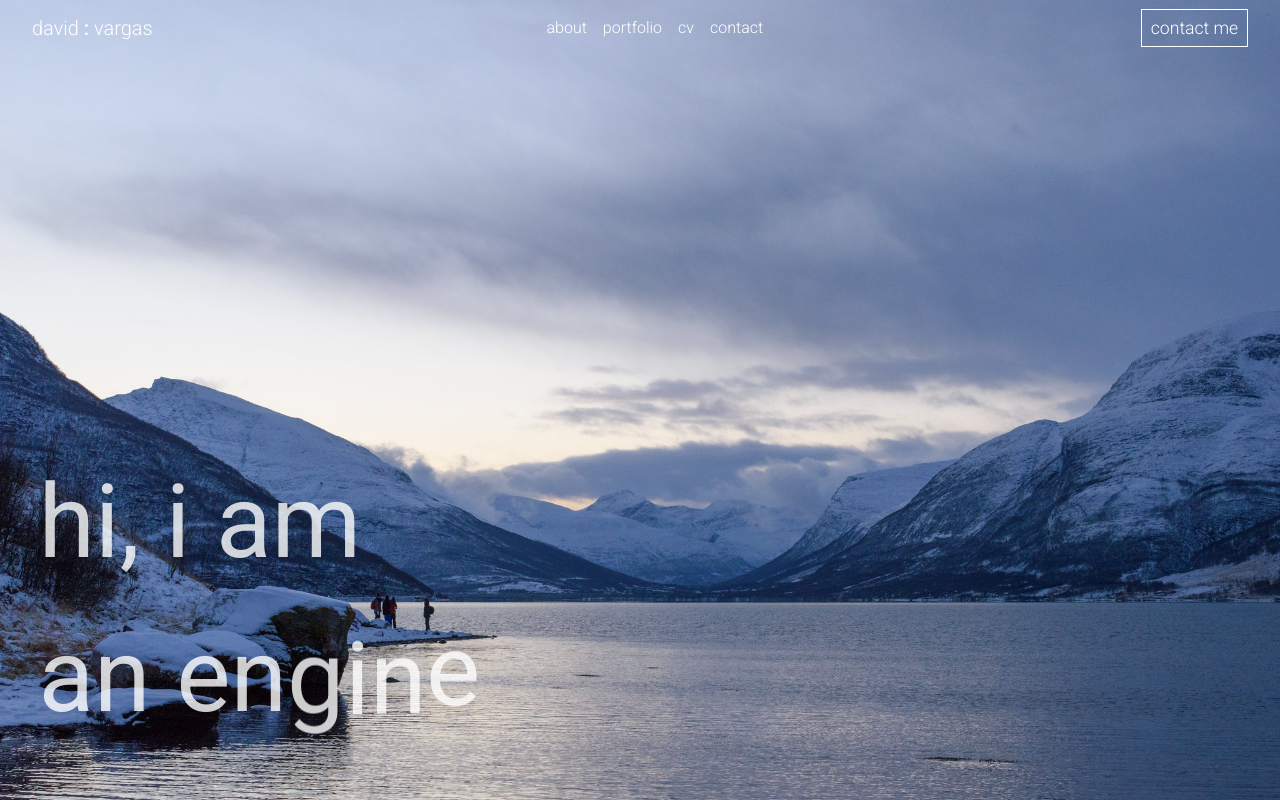
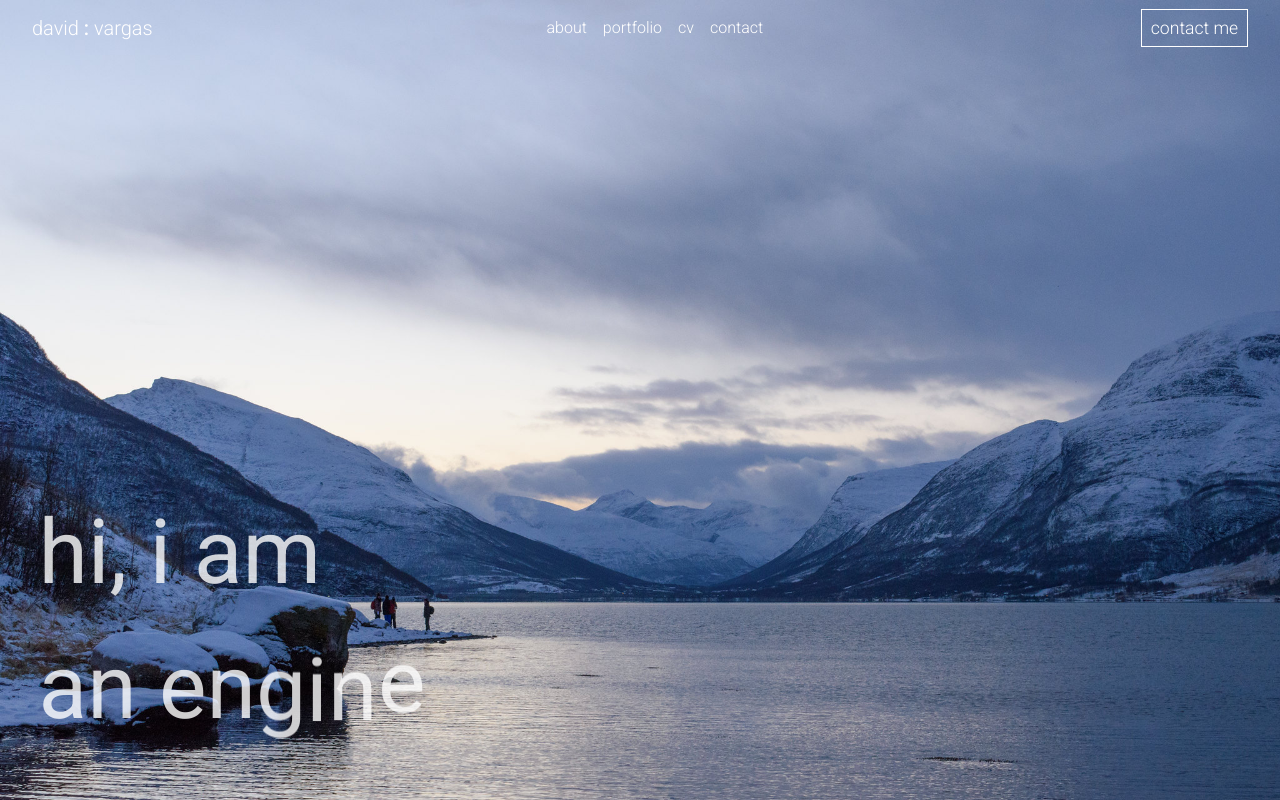
Before and after one commit to dvcarrillo/portfolio-bootstrap, a plain HTML site: page index.html in a window 1280 px wide. Drawn offline with nearby package versions, Linux system fonts and the light colour scheme.

Commit message:
Testing rotating text positioning

```diff
--- a/css/theme-default.css
+++ b/css/theme-default.css
@@ -97,11 +97,11 @@ nav a {
 .rotating-text {
     position: absolute;
     left: 0;
-    bottom: 200px;
+    bottom: 14vmax;
     margin-left: 3%;
     margin-bottom: 0;
     font-weight: 400;
-    font-size: 8vw;
+    font-size: 7vmax;
     color: rgba(255, 255, 255, 0.8);
     width: 90vw;
 }
```
